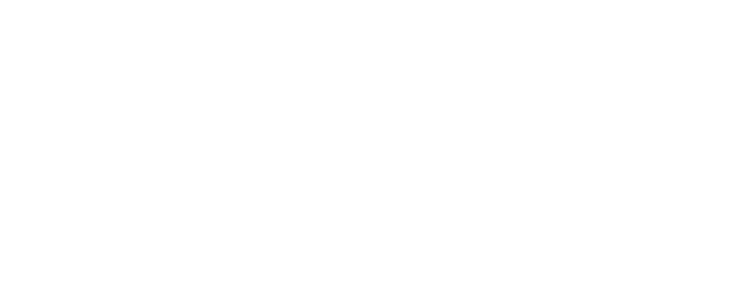
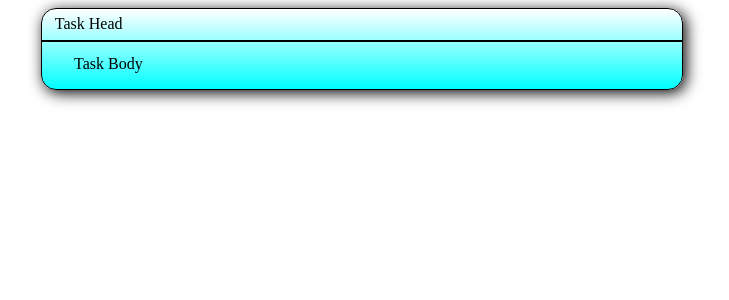
Before and after one commit to G2p1/ToDoList, a React (Vite) app: page / in a window 1280 px wide. Shown: the top 300 px of the page, without its empty margins (278-1007 px from the left). Built offline with nearby package versions, Linux system fonts and the light colour scheme.

Commit message:
feat: add task component
Signed-off-by: G2p1 <andrii.tiuitunnyk@gmail.com>

```diff
--- a/src/App.tsx
+++ b/src/App.tsx
@@ -1,9 +1,10 @@
 import './App.css'
-
+import Task from './components/Task'
 function App() {
 
   return (
     <>
+    <Task></Task>
     </>
   )
 }
--- /dev/null
+++ b/src/components/Task.tsx
@@ -0,0 +1,49 @@
+import { useEffect, useState } from "react";
+import "./css/Task.css";
+
+const Task = () => {
+  const [head, setHead] = useState("");
+  const [body, setBody] = useState("");
+
+  useEffect(() => {
+    setHead("Task Head");
+    setBody("Task Body");
+  }, []);
+
+  function changeHead(e:React.FocusEvent):void{
+    if (e.currentTarget.textContent) {
+        let content: string = e.currentTarget.textContent;
+        setHead(content);
+      }
+  }
+
+  function changeBody(e: React.FocusEvent): void {
+    if (e.currentTarget.textContent) {
+      let content: string = e.currentTarget.textContent;
+      setBody(content);
+    }
+  }
+
+  return (
+    <div className="task">
+      <div
+        className="head-task"
+        contentEditable="true"
+        suppressContentEditableWarning={true}
+        onBlur={(e) => changeHead(e)}
+      >
+        {head}
+      </div>
+      <div
+        className="body-task"
+        contentEditable="true"
+        onBlur={(e) => changeBody(e)}
+        suppressContentEditableWarning={true}
+      >
+        {body}
+      </div>
+    </div>
+  );
+};
+
+export default Task;
--- /dev/null
+++ b/src/components/css/Task.css
@@ -0,0 +1,22 @@
+.task{
+    border: 1px solid black;
+    border-radius: 15px;
+    background-image: linear-gradient(rgb(255, 255, 255) 0.1%,rgb(0, 255, 255)) ;
+    box-shadow: 3px 3px 15px;
+
+    margin-left: auto;
+    margin-right: auto;
+    min-height: 10vh;
+    width:  50vw;
+
+}
+.head-task{
+    padding-left: 2%;
+    padding-top: 1%;
+    padding-bottom: 1%;
+    border-bottom: 2px black solid;
+
+}
+.body-task{
+    padding: 2% 5% 2% 5%;
+}
```
